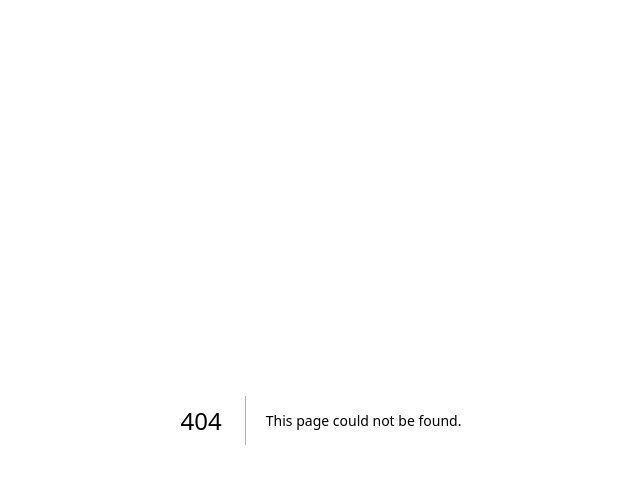
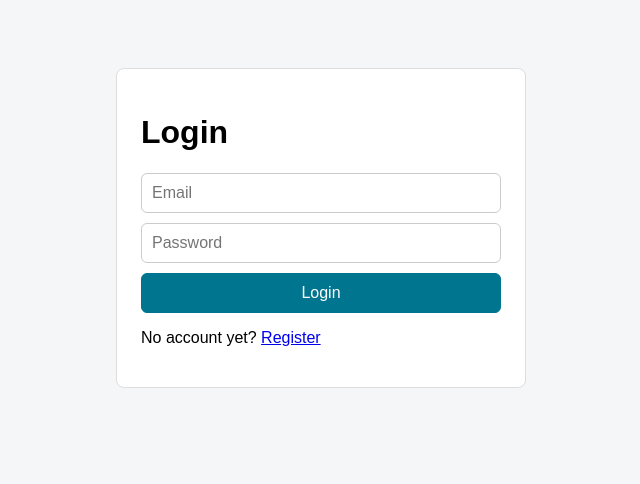
Before and after one commit to chaw08281-beep/06_auth_mysql, a Next.js app: page /login in a window 1280 px wide. Before the commit this address had no page. Shown: the top 484 px of the page, without its empty margins (319-959 px from the left). Built offline with nearby package versions, Linux system fonts and the light colour scheme.

Commit message:
Create page.js

```diff
--- /dev/null
+++ b/app/login/page.js
@@ -0,0 +1,55 @@
+"use client";
+
+import { useState } from "react";
+import Link from "next/link";
+
+export default function LoginPage() {
+  const [email, setEmail] = useState("");
+  const [password, setPassword] = useState("");
+  const [message, setMessage] = useState("");
+
+  // send the email and password; on success the API sets the token cookie
+  const handleLogin = async (event) => {
+    event.preventDefault();
+    const response = await fetch("/api/login", {
+      method: "POST",
+      headers: { "Content-Type": "application/json" },
+      body: JSON.stringify({ email, password }),
+    });
+    const data = await response.json();
+
+    if (response.ok) {
+      // full page load so proxy.js checks the cookie just received
+      window.location.href = "/dashboard";
+    } else {
+      setMessage(data.message); // e.g. "Invalid email or password"
+    }
+  };
+
+  return (
+    <div className="auth-box">
+      <h1>Login</h1>
+      <form onSubmit={handleLogin}>
+        <input
+          type="email"
+          value={email}
+          onChange={(event) => setEmail(event.target.value)}
+          placeholder="Email"
+          required
+        />
+        <input
+          type="password"
+          value={password}
+          onChange={(event) => setPassword(event.target.value)}
+          placeholder="Password"
+          required
+        />
+        <button type="submit">Login</button>
+      </form>
+      {message && <p className="error">{message}</p>}
+      <p>
+        No account yet? <Link href="/register">Register</Link>
+      </p>
+    </div>
+  );
+}
```
